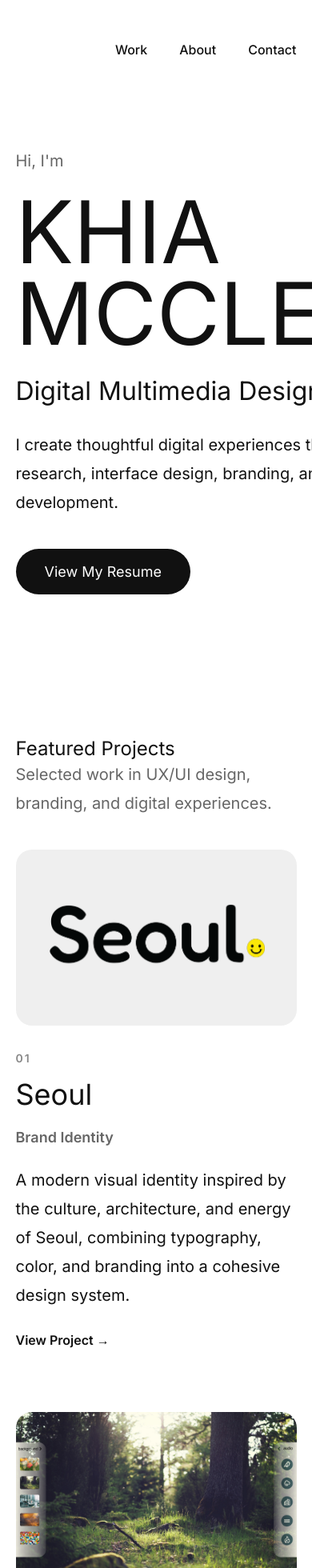
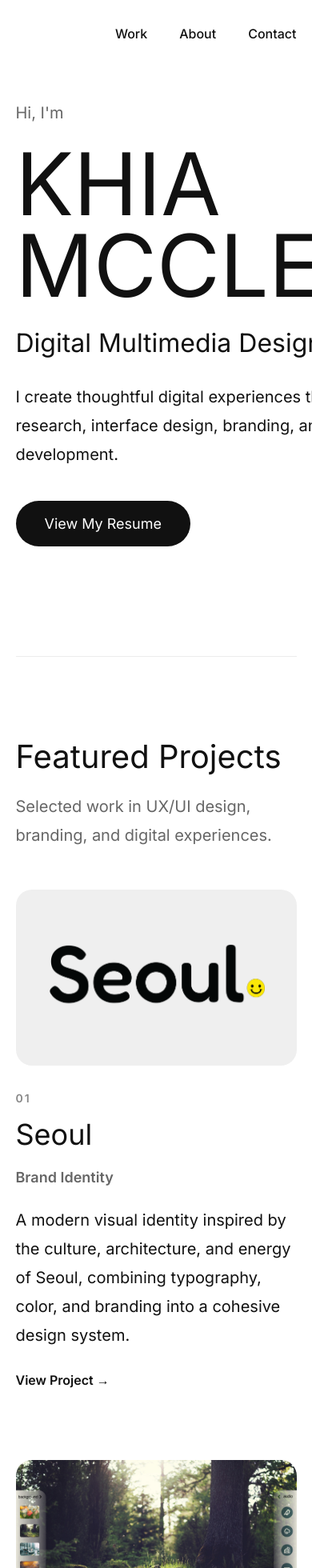
Before and after one commit to kmm9023/portfolio, a React (Vite) app: page / in a window 390 px wide. Shown: the top 1960 px of the page at 80% size. Built offline with nearby package versions, Linux system fonts and the light colour scheme.

Commit message:
Refine portfolio spacing and layout

```diff
--- a/src/pages/Home.jsx
+++ b/src/pages/Home.jsx
@@ -7,14 +7,18 @@ import Footer from "../components/Footer";
 
 function Home() {
   return (
-    <main>
+    <>
       <Navbar />
-      <Hero />
-      <FeaturedWork />
-      <About />
-      <Contact />
+
+      <main>
+        <Hero />
+        <FeaturedWork />
+        <About />
+        <Contact />
+      </main>
+
       <Footer />
-    </main>
+    </>
   );
 }
 
--- a/src/styles/about.css
+++ b/src/styles/about.css
@@ -1,5 +1,5 @@
 #about {
-    padding: 120px 0;
+    padding: 140px 0;
 }
 
 .about-label {
--- a/src/styles/contact.css
+++ b/src/styles/contact.css
@@ -1,5 +1,5 @@
 #contact {
-    padding: 120px 0 60px;
+    padding: 100px 0 60px;
     display: flex;
     flex-direction: column;
     align-items: center;
@@ -8,7 +8,7 @@
 
 .contact-label {
     font-size: 14px;
-    letter-spacing: .2em;
+    letter-spacing: 0.2em;
     color: #888;
     font-weight: 600;
     margin-bottom: 24px;
@@ -35,9 +35,12 @@
     color: #fff;
     text-decoration: none;
     font-weight: 600;
-    transition: background 0.2s ease;
+    transition:
+        background 0.2s ease,
+        transform 0.2s ease;
 }
 
 .contact-button:hover {
     background: #333;
+    transform: translateY(-2px);
 }
--- a/src/styles/featuredWork.css
+++ b/src/styles/featuredWork.css
@@ -1,10 +1,15 @@
 #work {
-    padding: 100px 0;
+    padding: 140px 0;
+}
+
+#work h2 {
+    font-size: 48px;
+    margin-bottom: 20px;
 }
 
 .section-description {
     max-width: 600px;
-    margin-bottom: 40px;
+    margin-bottom: 50px;
     color: #666;
 }
 
@@ -13,9 +18,14 @@
     grid-template-columns: 55% 45%;
     gap: 48px;
     align-items: center;
-    margin-bottom: 120px;
+    margin-bottom: 140px;
 }
 
+.project:last-child {
+    margin-bottom: 0;
+}
+
+/* Reverses the second project */
 .project.reverse {
     grid-template-columns: 45% 55%;
 }
@@ -32,12 +42,14 @@
     display: flex;
     align-items: center;
     justify-content: center;
+
     width: 100%;
     aspect-ratio: 16 / 10;
-    box-sizing: border-box;
+
     overflow: hidden;
     border-radius: 20px;
     background: #efefef;
+
     transition:
         transform 0.3s ease,
         box-shadow 0.3s ease;
@@ -120,9 +132,11 @@
     display: inline-block;
     width: fit-content;
     margin-top: 10px;
+
     color: #111;
     font-weight: 600;
     text-decoration: none;
+
     transition: opacity 0.2s ease;
 }
 
@@ -131,11 +145,23 @@
 }
 
 @media (max-width: 900px) {
+    #work {
+        padding: 100px 0;
+    }
+
+    #work h2 {
+        font-size: 40px;
+    }
+
     .project,
     .project.reverse {
         grid-template-columns: 1fr;
         gap: 32px;
-        margin-bottom: 80px;
+        margin-bottom: 90px;
+    }
+
+    .project:last-child {
+        margin-bottom: 0;
     }
 
     .project.reverse .project-image,
--- a/src/styles/footer.css
+++ b/src/styles/footer.css
@@ -1,6 +1,8 @@
 #footer {
-    padding: 32px 0;
-    margin-top: 48px;
+    width: 90%;
+    max-width: 1280px;
+    margin: 80px auto 0;
+    padding: 48px 0;
 
     border-top: 1px solid #eee;
 
@@ -8,7 +10,7 @@
     justify-content: space-between;
     align-items: center;
     flex-wrap: wrap;
-    gap: 20px;
+    gap: 24px;
 }
 
 #footer p {
@@ -19,16 +21,27 @@
 
 .footer-links {
     display: flex;
-    gap: 24px;
+    align-items: center;
+    gap: 36px;
 }
 
 .footer-links a {
     text-decoration: none;
     color: #111;
     font-weight: 500;
-    transition: opacity .2s ease;
+    transition: opacity 0.2s ease;
 }
 
 .footer-links a:hover {
-    opacity: .6;
+    opacity: 0.6;
 }
+
+@media (max-width: 600px) {
+    #footer {
+        padding: 40px 0;
+    }
+
+    .footer-links {
+        gap: 24px;
+    }
+}
--- a/src/styles/global.css
+++ b/src/styles/global.css
@@ -57,8 +57,34 @@ img {
     max-width: 100%;
 }
 
+/* ===========================
+   SECTION SEPARATION
+=========================== */
+
+#work,
+#about,
+#contact {
+    position: relative;
+}
+
+#about::before,
+#contact::before {
+    content: "";
+    display: block;
+    width: 100%;
+    height: 1px;
+    background: rgba(17, 17, 17, 0.08);
+    position: absolute;
+    top: 0;
+    left: 0;
+}
+
+/* ===========================
+   ANIMATION
+=========================== */
+
 section {
-    animation: fadeUp .7s ease;
+    animation: fadeUp 0.7s ease;
 }
 
 @keyframes fadeUp {
--- a/src/styles/hero.css
+++ b/src/styles/hero.css
@@ -4,8 +4,22 @@
     align-items: center;
 
     min-height: 85vh;
+    gap: 80px;
 
-    gap: 80px;
+    position: relative;
+    padding-bottom: 120px;
+}
+
+.hero::after {
+    content: "";
+    position: absolute;
+    left: 0;
+    bottom: 0;
+
+    width: 100%;
+    height: 1px;
+
+    background: rgba(17, 17, 17, 0.08);
 }
 
 .hero-text {
@@ -15,84 +29,58 @@
 .intro {
     font-size: 20px;
     color: #666;
-
     margin-bottom: 20px;
 }
 
 .hero h1 {
     font-size: 108px;
-
     line-height: .95;
-
     margin-bottom: 25px;
 }
 
 .hero h2 {
     font-size: 32px;
-
     font-weight: 400;
-
     margin-bottom: 30px;
 }
 
 .description {
     font-size: 20px;
-
     line-height: 1.8;
-
     max-width: 550px;
-
     margin-bottom: 40px;
 }
 
 .hero-button {
     display: inline-block;
-
     border: none;
-
     background: #111;
-
     color: #fff;
-
     padding: 18px 36px;
-
     border-radius: 999px;
-
     font-size: 18px;
-
     text-decoration: none;
-
     cursor: pointer;
-
-    transition: .3s;
+    transition: transform .3s ease, background .3s ease;
 }
 
 .hero-button:hover {
     transform: translateY(-2px);
+    background: #333;
 }
 
 .hero-image {
     flex: 0 0 400px;
-
     display: flex;
-
     justify-content: center;
-
     align-items: center;
 }
 
 .hero-image img {
     width: 100%;
-
     max-width: 400px;
-
-    height: auto;
-
     border-radius: 24px;
-
     object-fit: cover;
-
     display: block;
-
-    box-shadow: 0 20px 60px rgba(0, 0, 0, 0.12);
+    box-shadow: 0 20px 60px rgba(0,0,0,.12);
 }
--- a/src/styles/navbar.css
+++ b/src/styles/navbar.css
@@ -3,21 +3,27 @@
     justify-content: flex-end;
     align-items: center;
     gap: 40px;
-    padding: 32px 0;
+
+    width: 100%;
+    padding: 32px 5%;
+
     position: sticky;
     top: 0;
-    background: rgba(255, 255, 255, .85);
+
+    background: rgba(255, 255, 255, 0.85);
     backdrop-filter: blur(12px);
     z-index: 1000;
+
+    box-sizing: border-box;
 }
 
 .navbar a {
     text-decoration: none;
     color: #111;
     font-weight: 500;
-    transition: opacity .2s ease;
+    transition: opacity 0.2s ease;
 }
 
 .navbar a:hover {
-    opacity: .6;
+    opacity: 0.6;
 }
```
